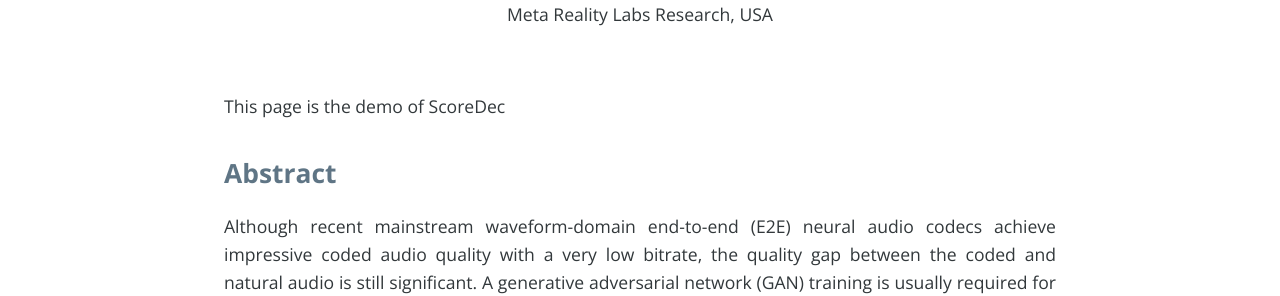
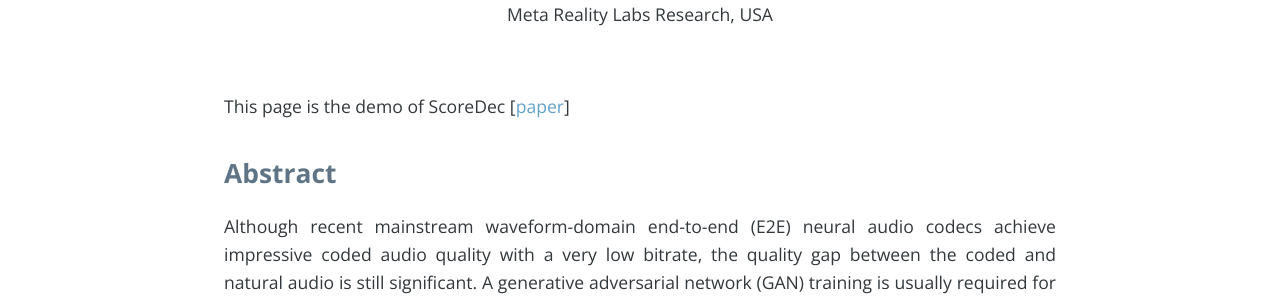
Before and after one commit to bigpon/ScoreDec_demo, a Jekyll site: the page built from index.md, in a window 1280 px wide and 900 px high. Shown: the part 408-704 px from the top of the window. Built offline with Jekyll 4.4.1, drawn with Linux system fonts in a browser that asks for light colours; nearby versions of some CDN libraries; comment, search, counter and statistics services are not loaded; our own code applies the rules of GitHub Pages for plain Markdown files.

Commit message:
Update paper link

```diff
--- a/index.md
+++ b/index.md
@@ -5,7 +5,7 @@ layout: default
 <center><I> Yi-Chiao Wu, Dejan Marković, Steven Krenn, Israel D. Gebru, and Alexander Richard </I></center>
 <center> Meta Reality Labs Research, USA </center> <br />
 
-This page is the demo of ScoreDec
+This page is the demo of ScoreDec [[paper](https://arxiv.org/abs/2401.12160)]
 
 ## **Abstract**
 <p align="justify"> Although recent mainstream waveform-domain end-to-end (E2E) neural audio codecs achieve impressive coded audio quality with a very low bitrate, the quality gap between the coded and natural audio is still significant. A generative adversarial network (GAN) training is usually required for these E2E neural codecs because of the difficulty of direct phase modeling. However, such adversarial learning hinders these codecs from preserving the original phase information. To achieve human-level naturalness with a reasonable bitrate, preserve the original phase, and get rid of the tricky and opaque GAN training, we develop a score-based diffusion post-filter (SPF) in the complex spectral domain and combine our previous AudioDec with the SPF to propose ScoreDec, which can be trained using only spectral and score-matching losses. Both the objective and subjective experimental results show that ScoreDec with a 24 kbps bitrate encodes and decodes full-band 48 kHz speech with human-level naturalness and well-preserved phase information. </p>
```
